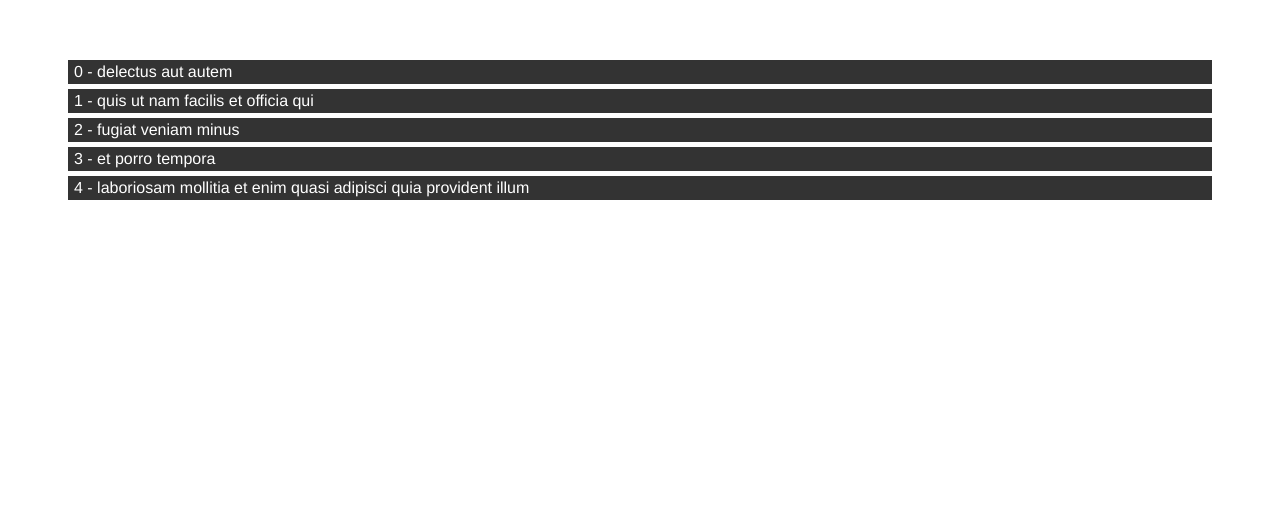
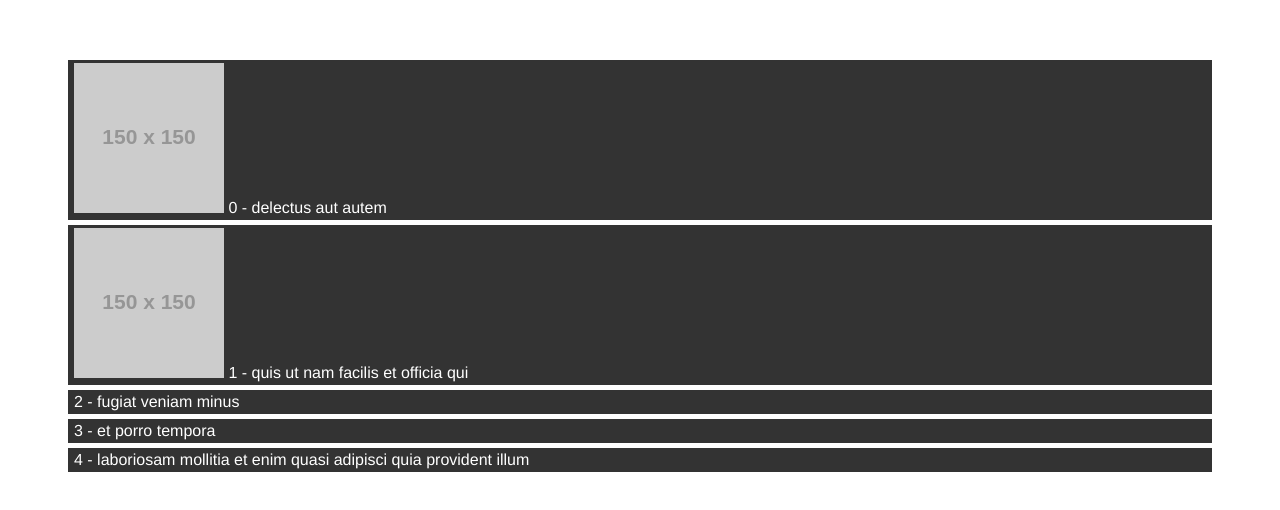
Before and after one commit to LucasCampanaro/VueAulas, a Vue app: page / in a window 1280 px wide. Shown: the top 510 px of the page. Built offline with nearby package versions, Linux system fonts and the light colour scheme.

Commit message:
commit das mudanças no App.vue relacionadas a aula sobre o v-bind, que permite adicionar conteudo dentro das tags quando vem de uma variável

```diff
--- a/src/App.vue
+++ b/src/App.vue
@@ -3,9 +3,14 @@
 
     <div
         v-for="(obj, index) in todos"
-        v-bind:key="obj.id"
+        :key="obj.id"
         class="todos-item"
       >
+        <img
+          v-if="obj.imgSrc"
+          :src="obj.imgSrc"
+          alt=""
+        >
         {{ index }} - {{ obj.title }}
     </div>
 
@@ -25,13 +30,16 @@ export default {
               "userId": 1,
               "id": 1,
               "title": "delectus aut autem",
-              "completed": false
+              "completed": false,
+              "imgSrc": 'https://fakeimg.pl/150x150',
+              "imgAlt": 'Alt vindo de uma variavel',
           },
           {
               "userId": 1,
               "id": 2,
               "title": "quis ut nam facilis et officia qui",
-              "completed": false
+              "completed": false,
+              "imgSrc": 'https://fakeimg.pl/150x150',
           },
           {
               "userId": 1,
```
